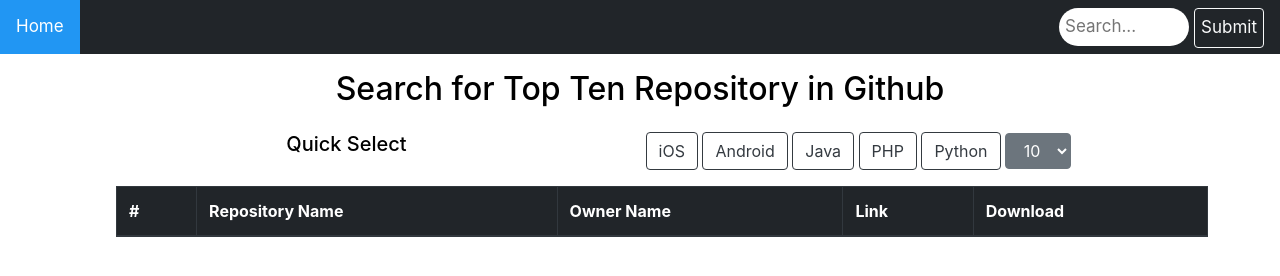
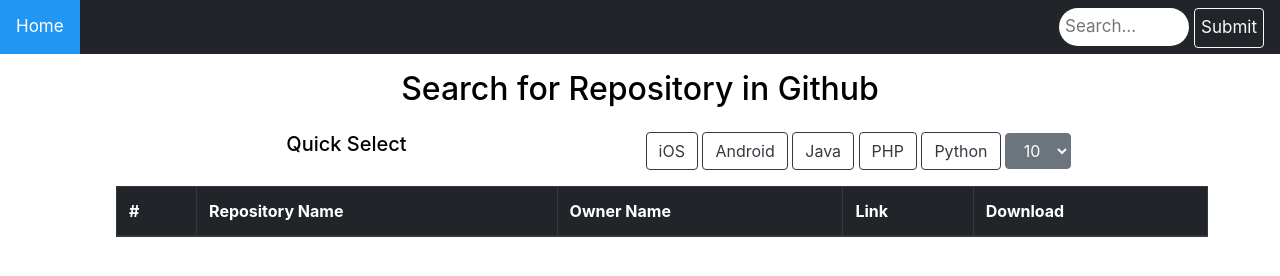
Before and after one commit to dzapps/GitRepoSearch, a plain HTML site: page index.html in a window 1280 px wide. Drawn offline with nearby package versions, Linux system fonts and the light colour scheme.

Commit message:
Changing Header

```diff
--- a/index.html
+++ b/index.html
@@ -129,7 +129,7 @@
 
     <div class="row">
         <div class="col-xl-offset-2 col-xl-12 container-fluid margin-top" style="text-align:center">
-            <h2>Search for Top Ten Repository in Github</h2>
+            <h2>Search for Repository in Github</h2>
         </div>
     </div>
     <div class="row">
```
